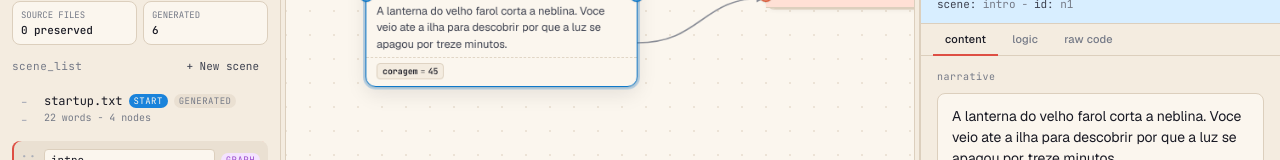
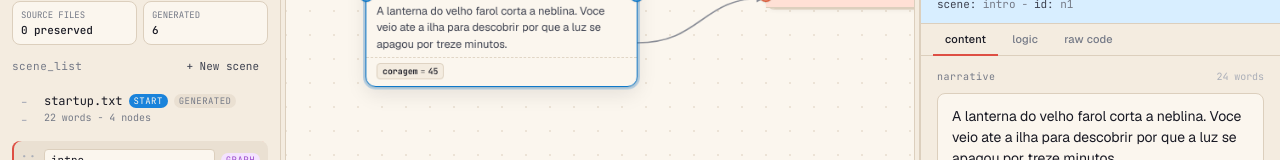
Before and after one commit to viniman27/ChoiceForge, a React (Vite) app: page / in a window 1280 px wide. Shown: the part 165-325 px from the top of the page. Built offline with nearby package versions, Linux system fonts and the light colour scheme.

Commit message:
Show if-branch conditions on edges; add live word count in inspector
*if/*elseif edges now display the actual condition expression instead
of the generic '*if' label, matching the option-text labels added for
choice edges. Passage node inspector shows a live word count beside
the body label.

```diff
--- a/src/components/GraphCanvas.tsx
+++ b/src/components/GraphCanvas.tsx
@@ -452,10 +452,18 @@ export function GraphCanvas({
               const srcNode = data.nodes.find((n) => n.id === edge.from);
               const optText = srcNode?.options?.find((o) => o.to === edge.to)?.text ?? "";
               if (optText) displayLabel = optText.length > 22 ? optText.slice(0, 20) + "…" : optText;
+            } else if (["if", "elseif", "else"].includes(edge.kind)) {
+              const srcNode = data.nodes.find((n) => n.id === edge.from);
+              const branch = srcNode?.branches?.find((b) => b.to === edge.to && b.kind === edge.kind);
+              if (branch) {
+                displayLabel = branch.kind === "else" ? "else"
+                  : (branch.expr ?? "").length > 22 ? (branch.expr ?? "").slice(0, 20) + "…"
+                  : (branch.expr ?? "");
+              }
             }
             const midX = (path.x1 + path.x2) / 2;
             const midY = (path.y1 + path.y2) / 2;
-            const labelW = edge.kind === "choice" ? 130 : 100;
+            const labelW = edge.kind === "choice" || ["if", "elseif", "else"].includes(edge.kind) ? 130 : 100;
             return (
               <g key={`${edge.from}-${edge.to}-${index}`} className={`edge edge-${edge.kind}`}>
                 <path d={path.d} stroke={color} strokeWidth="1.6" strokeDasharray={edge.kind === "goto" ? "5 4" : undefined} fill="none" markerEnd={marker} opacity="0.85" />
--- a/src/components/RightPanel.tsx
+++ b/src/components/RightPanel.tsx
@@ -173,9 +173,13 @@ function ContentTab({
   });
 
   if (node.type === "passage") {
+    const wc = nodeBodyWordCount(node.body ?? "");
     return (
       <div className="ip-content">
-        <label className="ip-label">{labels.bodyLabel}</label>
+        <div className="ip-label-row">
+          <label className="ip-label">{labels.bodyLabel}</label>
+          <span className="ip-word-count">{wc} {wc === 1 ? "word" : "words"}</span>
+        </div>
         <NodeBodyEditor key={node.id} value={node.body ?? ""} onChange={(text) => onUpdateNode(node.id, { body: text })} variables={variableNames} achievements={achievementIds} />
         <AchievementInsert node={node} project={project} onUpdateNode={onUpdateNode} />
         <SetsList node={node} project={project} onUpdateNode={onUpdateNode} />
@@ -1228,3 +1232,11 @@ function normalizeIdentifier(value: string): string {
     .replace(/^[^a-z_]+/, "")
     .replace(/_+/g, "_");
 }
+
+function nodeBodyWordCount(text: string): number {
+  return text
+    .replace(/\$\{[^}]+\}/g, " ")
+    .replace(/@\{[^}]+\}/g, " ")
+    .split(/\s+/)
+    .filter(Boolean).length;
+}
--- a/styles.css
+++ b/styles.css
@@ -1460,6 +1460,8 @@ input, select, textarea { font-family: inherit; color: inherit; }
 }
 .ip-content, .ip-logic, .ip-raw { display: flex; flex-direction: column; gap: 10px; }
 .ip-label { font-family: var(--ff-mono); font-size: 10px; color: var(--ink-mute); text-transform: lowercase; letter-spacing: 0.05em; }
+.ip-label-row { display: flex; align-items: baseline; justify-content: space-between; }
+.ip-word-count { font-family: var(--ff-mono); font-size: 10px; color: var(--ink-faint); }
 .ip-hint { font-size: 11px; color: var(--ink-mute); line-height: 1.5; margin: 0; }
 .sel-box {
   position: absolute;
```
Also changed, not shown: 1 other file (tests, documents, lock files or other folders).
